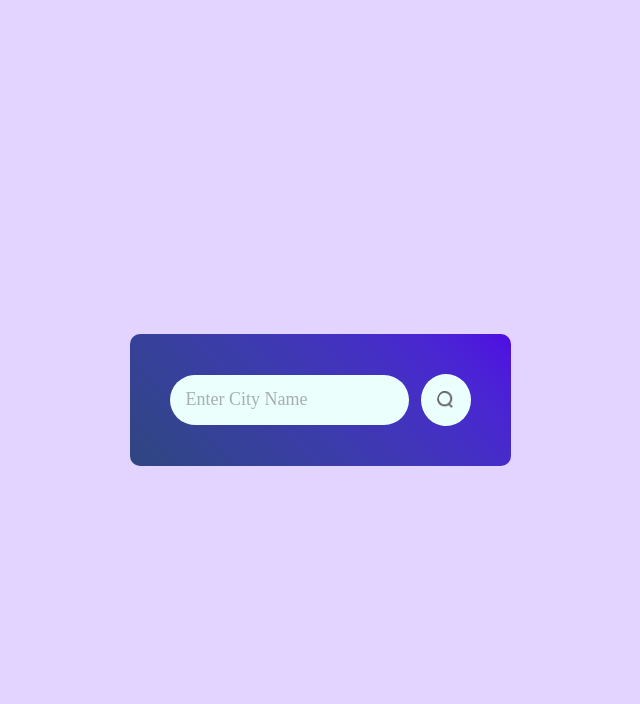
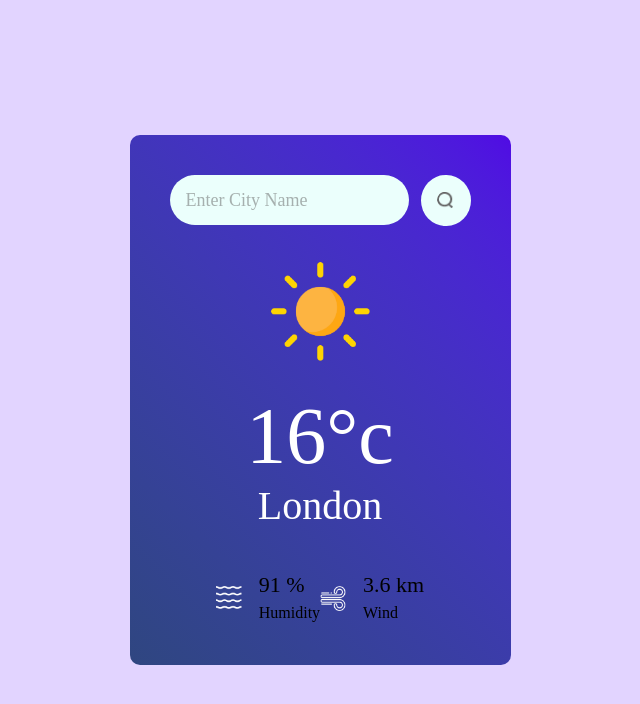
Before and after one commit to Prasanna2911/weather-app, a React (Vite) app: page / in a window 1280 px wide. Shown: the top 704 px of the page, without its empty margins (320-960 px from the left). Built offline with nearby package versions, Linux system fonts and the light colour scheme.

Commit message:
design updated

```diff
--- /dev/null
+++ b/src/components/Weather.css
@@ -0,0 +1,18 @@
+body {
+  background-color: red;
+}
+.weather-data .col {
+  display: flex;
+  align-items: flex-start;
+  gap: 12px;
+  font-size: 22px;
+}
+.weather-data .col span {
+  display: block;
+  font-size: 16px;
+}
+.weather-data .col img {
+  width: 26px;
+  margin-top: 18px;
+  margin-right: 5px;
+}
--- a/src/components/Weather.jsx
+++ b/src/components/Weather.jsx
@@ -1,4 +1,13 @@
 import search from "../assets/search.png";
+import clear from "../assets/clear.png";
+import cloud from "../assets/cloud.png";
+import drizle from "../assets/drizzle.png";
+import rain from "../assets/rain.png";
+import snow from "../assets/snow.png";
+import wind from "../assets/wind.png";
+import humidity from "../assets/humidity.png";
+import "../components/Weather.css";
+
 const Weather = () => {
   return (
     <div className="weather place-self-center p-[40px] rounded-[10px] bg-linear-45 from-[#2f4680] to-[#500ae4] flex flex-col items-center">
@@ -14,6 +23,26 @@ const Weather = () => {
           className="w-[50px] cursor-pointer p-[16px] rounded-[50%] bg-[#ebfffc]"
         />
       </div>
+      <img src={clear} alt="" className="w-[150px] mx-0 my-[10px]" />
+      <p className="text-white text-[80px] leading-none">16°c</p>
+      <p className="location text-[40px] text-white">London</p>
+      {/* Weathear Data */}
+      <div className="weather-data flex  justify-between mt-8">
+        <div className="col ">
+          <img src={humidity} alt="" />
+          <div>
+            <p>91 %</p>
+            <span>Humidity</span>
+          </div>
+        </div>
+        <div className="col">
+          <img src={wind} alt="" />
+          <div>
+            <p>3.6 km</p>
+            <span>Wind</span>
+          </div>
+        </div>
+      </div>
     </div>
   );
 };
```
